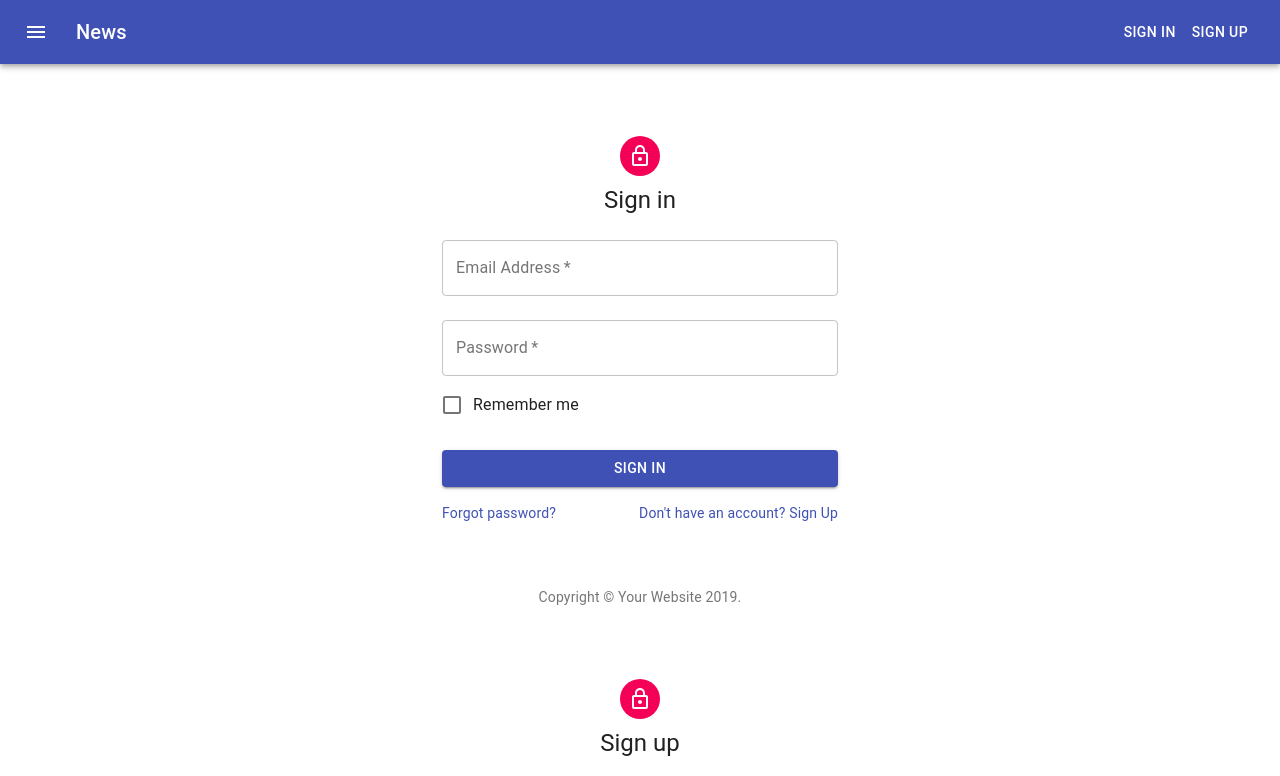
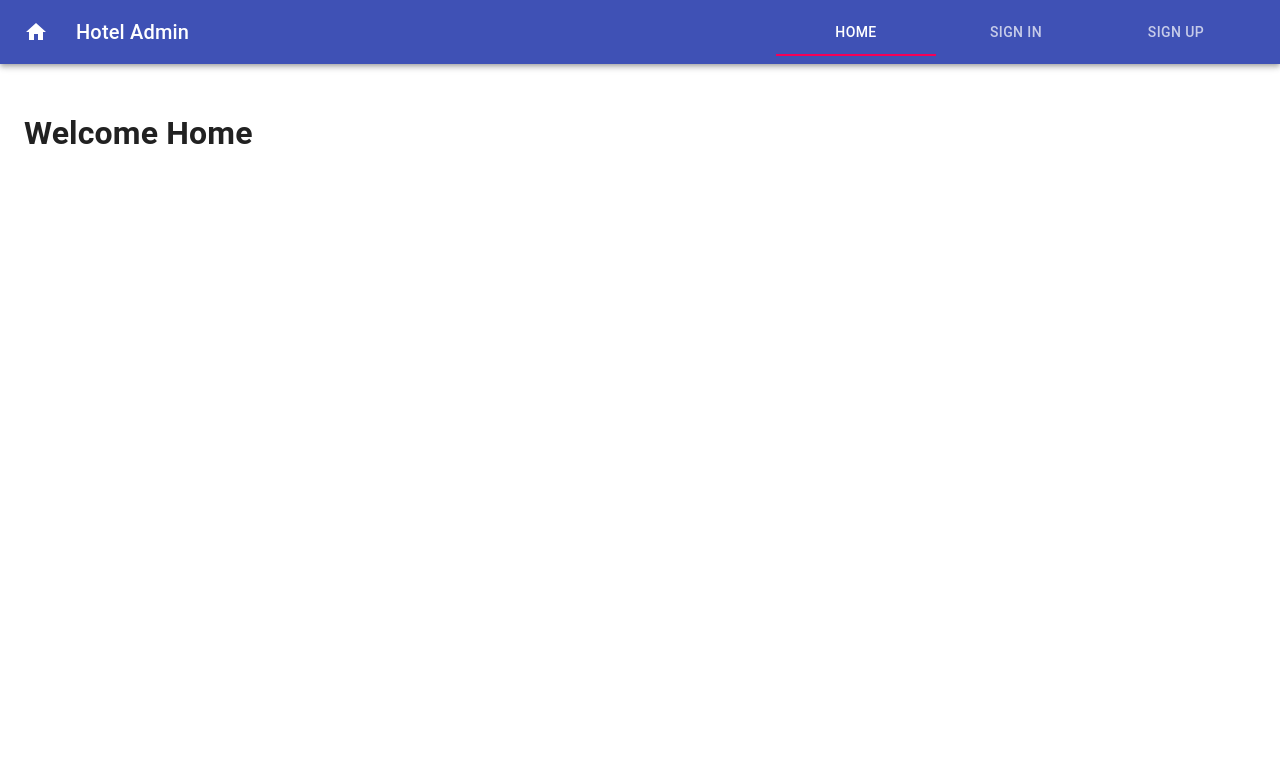
Before and after one commit to kamkyi/react-front-with-lara-passport, a React (Create React App) app: page / in a window 1280 px wide. Shown: the top 776 px of the page. Built offline with nearby package versions, Linux system fonts and the light colour scheme.

Commit message:
update login design

```diff
--- a/src/App.js
+++ b/src/App.js
@@ -1,24 +1,52 @@
 import React from 'react';
+import PropTypes from 'prop-types';
 import { makeStyles } from '@material-ui/core/styles';
 import AppBar from '@material-ui/core/AppBar';
-import Toolbar from '@material-ui/core/Toolbar';
+import Tabs from '@material-ui/core/Tabs';
+import Tab from '@material-ui/core/Tab';
 import Typography from '@material-ui/core/Typography';
-import Button from '@material-ui/core/Button';
-import IconButton from '@material-ui/core/IconButton';
-import MenuIcon from '@material-ui/icons/Menu';
-import Container from '@material-ui/core/Container';
+import Box from '@material-ui/core/Box';
 import Signin from './components/signin/Signin';
 import Signup from './components/signup/Signup';
-import {
-  BrowserRouter as Router,
-  Switch,
-  Route,
-  Link
-} from "react-router-dom";
+import Home from './components/home/Home';
+import Toolbar from '@material-ui/core/Toolbar';
+import IconButton from '@material-ui/core/IconButton';
+import SvgIcon from '@material-ui/core/SvgIcon';
+
+function TabPanel(props) {
+  const { children, value, index, ...other } = props;
+
+  return (
+    <Typography
+      component="div"
+      role="tabpanel"
+      hidden={value !== index}
+      id={`simple-tabpanel-${index}`}
+      aria-labelledby={`simple-tab-${index}`}
+      {...other}
+    >
+      <Box p={3}>{children}</Box>
+    </Typography>
+  );
+}
+
+TabPanel.propTypes = {
+  children: PropTypes.node,
+  index: PropTypes.any.isRequired,
+  value: PropTypes.any.isRequired,
+};
+
+function a11yProps(index) {
+  return {
+    id: `simple-tab-${index}`,
+    'aria-controls': `simple-tabpanel-${index}`,
+  };
+}
 
 const useStyles = makeStyles(theme => ({
   root: {
     flexGrow: 1,
+    backgroundColor: theme.palette.background.paper,
   },
   menuButton: {
     marginRight: theme.spacing(2),
@@ -28,29 +56,49 @@ const useStyles = makeStyles(theme => ({
   },
 }));
 
+function HomeIcon(props) {
+  return (
+    <SvgIcon {...props}>
+      <path d="M10 20v-6h4v6h5v-8h3L12 3 2 12h3v8z" />
+    </SvgIcon>
+  );
+}
 
-function App() {
+
+export default function SimpleTabs() {
   const classes = useStyles();
+  const [value, setValue] = React.useState(0);
+
+  const handleChange = (event, newValue) => {
+    setValue(newValue);
+  };
+
   return (
-    <div className="App">
+    <div className={classes.root}>
       <AppBar position="static">
        <Toolbar>
           <IconButton edge="start" className={classes.menuButton} color="inherit" aria-label="menu">
-                <MenuIcon />
+             <HomeIcon />
           </IconButton>
           <Typography variant="h6" className={classes.title}>
-                News
+             Hotel Admin
           </Typography>
-              <Button color="inherit">Sign In</Button>
-              <Button color="inherit">Sign Up</Button>
+          <Tabs value={value} onChange={handleChange} aria-label="Tabs with Navs">
+            <Tab label="Home" {...a11yProps(0)} />
+            <Tab label="Sign In" {...a11yProps(1)} />
+            <Tab label="Sign Up" {...a11yProps(2)} />
+          </Tabs>
         </Toolbar>
       </AppBar>
-          <Container fixed>
-              <Signin></Signin>
-              <Signup></Signup>
-          </Container>
+      <TabPanel value={value} index={0}>
+           <Home/>
+      </TabPanel>
+      <TabPanel value={value} index={1}>
+            <Signin/>
+      </TabPanel>
+      <TabPanel value={value} index={2}>
+            <Signup/>
+      </TabPanel>
     </div>
   );
 }
-
-export default App;
--- /dev/null
+++ b/src/components/home/Home.js
@@ -0,0 +1,9 @@
+import React, { Component } from 'react';
+
+export default class extends Component{
+      render(){
+            return <div className='Home'>
+                 <h1>Welcome Home</h1>
+            </div>;
+      }
+}
```
Also changed, not shown: src/components/home/Home.css (added). Lines whose indentation alone changed are shown as unchanged.
